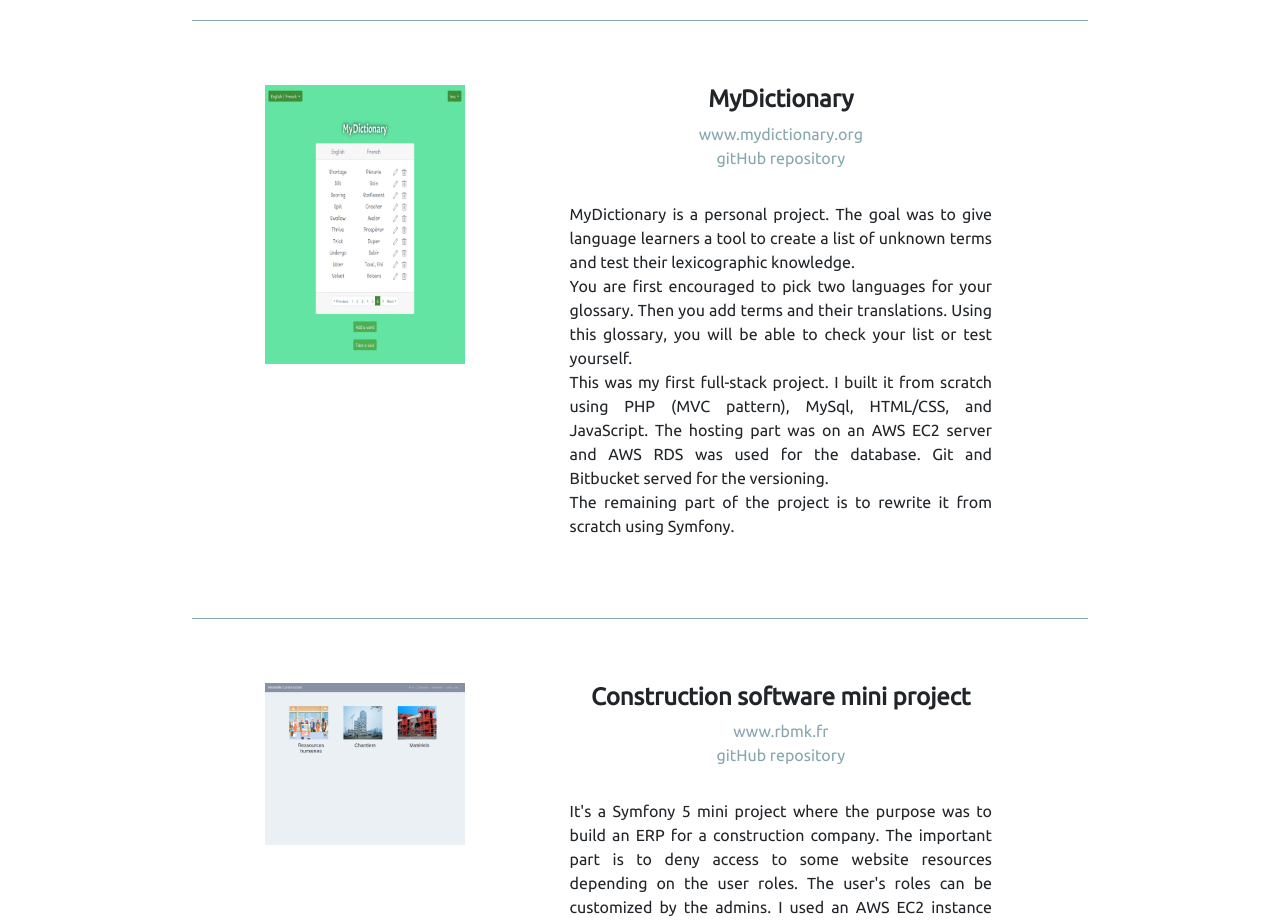
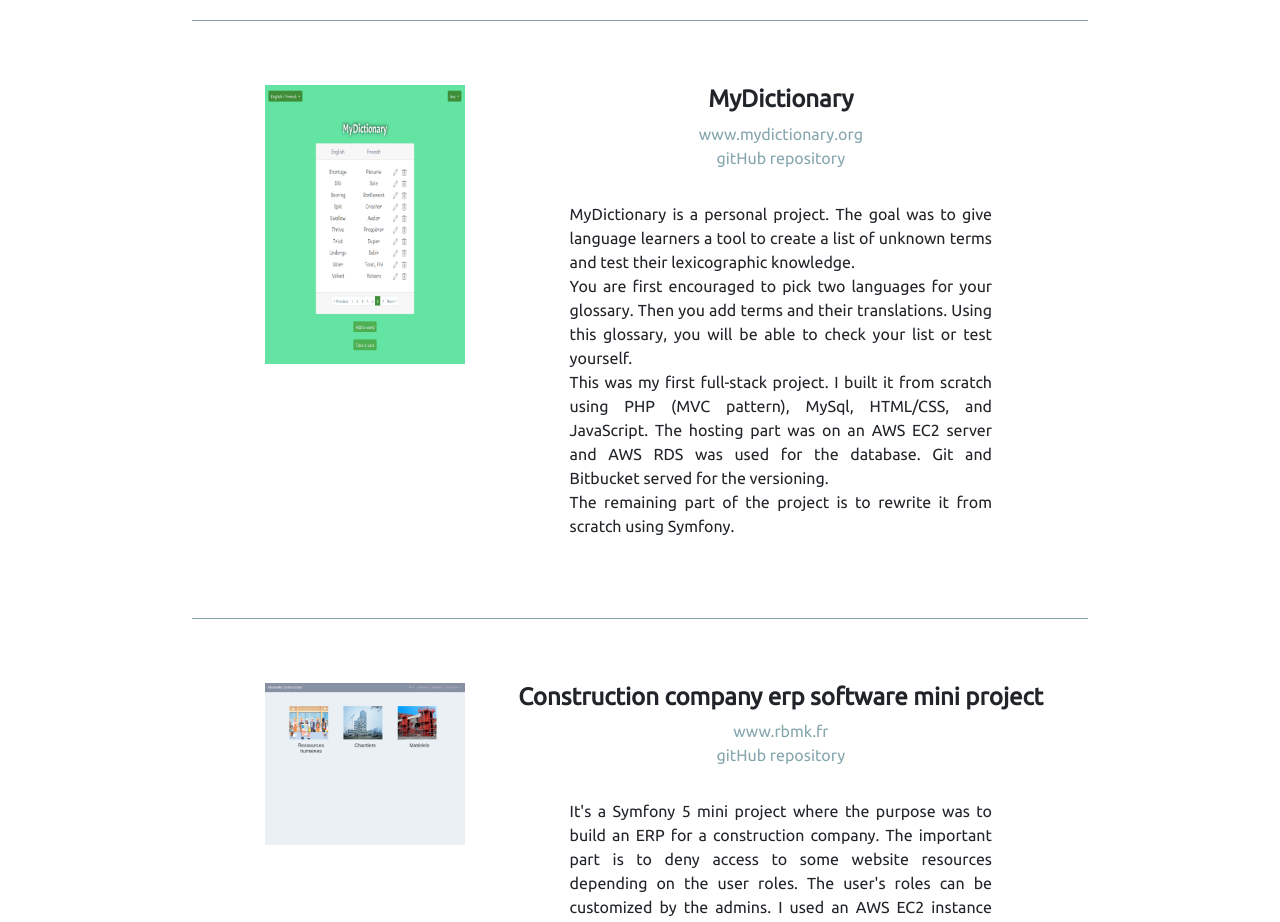
Before and after one commit to jonatanbzk/myPage, a plain HTML site: page projects.html in a window 1280 px wide. Shown: the part 171-1093 px from the top of the page. Drawn offline with nearby package versions, Linux system fonts and the light colour scheme.

Commit message:
Update projects.html

```diff
--- a/projects.html
+++ b/projects.html
@@ -63,7 +63,7 @@
           </picture>
         </div>
         <div class="p_descr">
-            <h2>Construction software mini project</h2>
+            <h2>Construction company erp software mini project</h2>
             <a href="http://www.rbmk.fr">www.rbmk.fr</a> <br>
             <a href="https://github.com/jonatanbzk/mars_constr">gitHub repository</a>
             <p class="p_text">It's a Symfony 5 mini project where the purpose was to build an ERP
```
